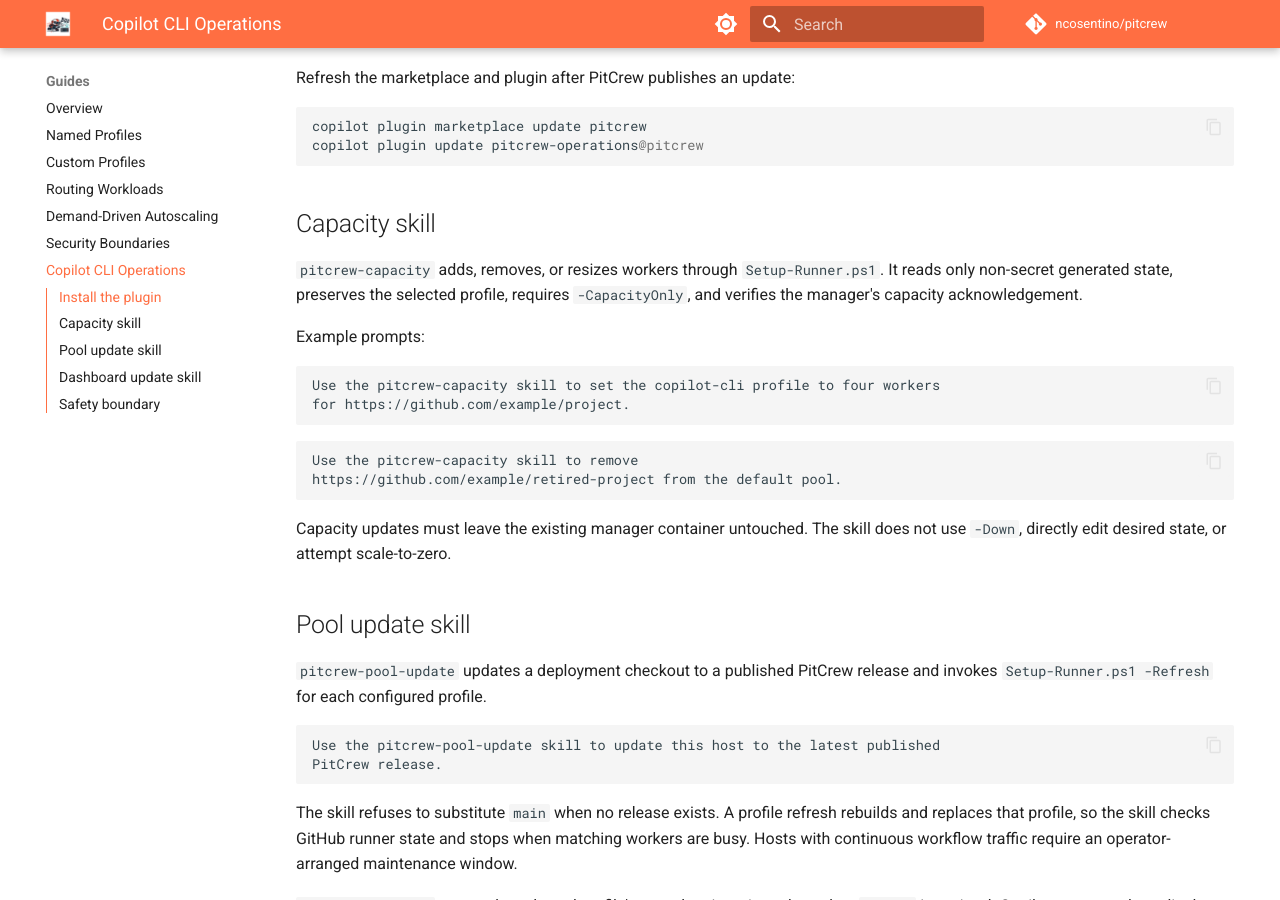
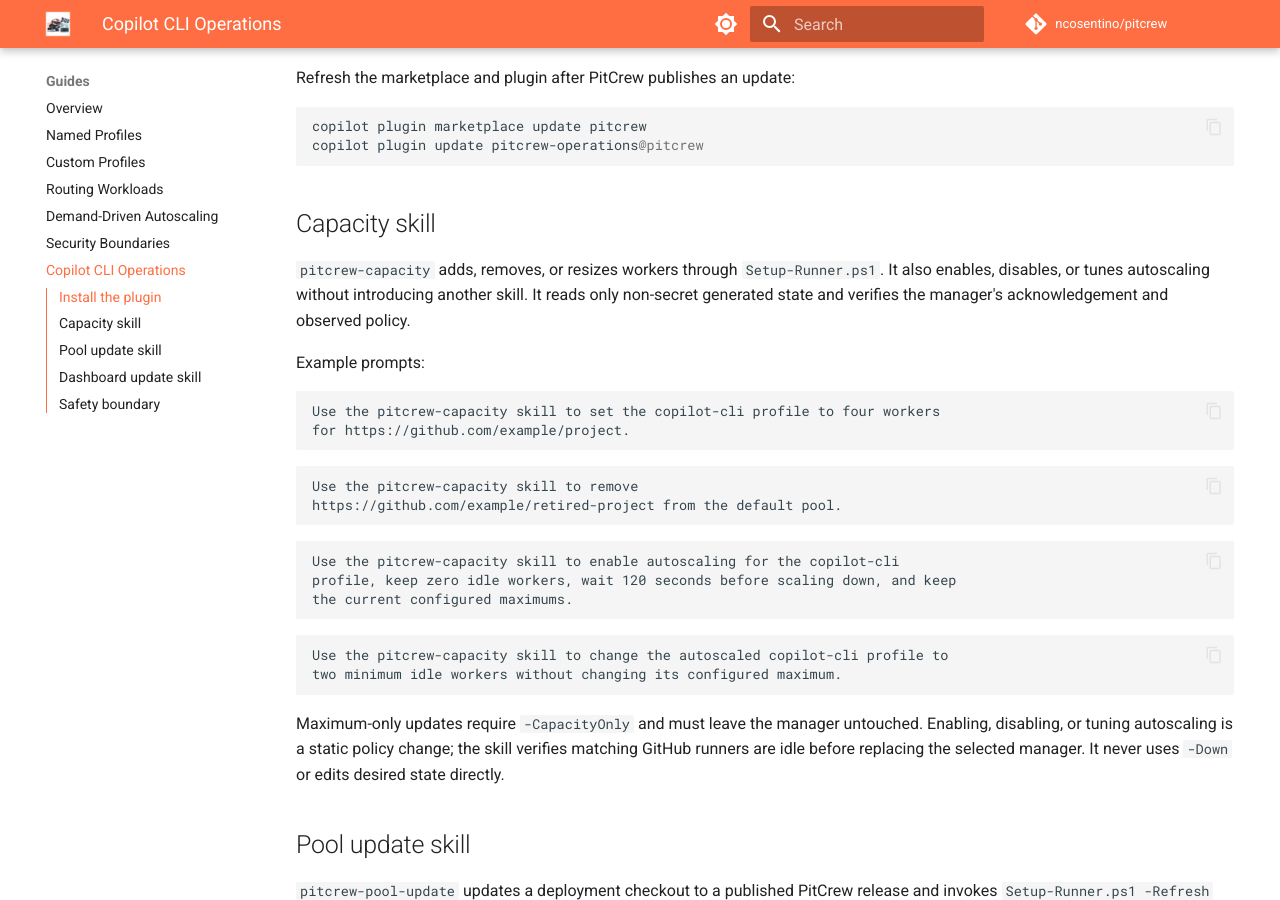
Before and after one commit to ncosentino/pitcrew, an MkDocs documentation site: the page built from docs/guides/copilot-operations.md, in a window 1280 px wide and 900 px high, scrolled down 514 px. Built offline with MkDocs 1.6.1 and Material for MkDocs 9.7.7, drawn with Linux system fonts in a browser that asks for light colours; comment, search, counter and statistics services are not loaded.

Commit message:
feat: extend capacity skill for autoscaling (#15)
Copilot-Session: 8be74dfa-19df-4e6f-9a70-45df41548b12

Co-authored-by: Copilot <223556219+Copilot@users.noreply.github.com>

````diff
--- a/docs/guides/copilot-operations.md
+++ b/docs/guides/copilot-operations.md
@@ -32,9 +32,9 @@ copilot plugin update pitcrew-operations@pitcrew
 ## Capacity skill
 
 `pitcrew-capacity` adds, removes, or resizes workers through
-`Setup-Runner.ps1`. It reads only non-secret generated state, preserves the
-selected profile, requires `-CapacityOnly`, and verifies the manager's capacity
-acknowledgement.
+`Setup-Runner.ps1`. It also enables, disables, or tunes autoscaling without
+introducing another skill. It reads only non-secret generated state and verifies
+the manager's acknowledgement and observed policy.
 
 Example prompts:
 
@@ -48,8 +48,21 @@ Use the pitcrew-capacity skill to remove
 https://github.com/example/retired-project from the default pool.
 ```
 
-Capacity updates must leave the existing manager container untouched. The skill
-does not use `-Down`, directly edit desired state, or attempt scale-to-zero.
+```text
+Use the pitcrew-capacity skill to enable autoscaling for the copilot-cli
+profile, keep zero idle workers, wait 120 seconds before scaling down, and keep
+the current configured maximums.
+```
+
+```text
+Use the pitcrew-capacity skill to change the autoscaled copilot-cli profile to
+two minimum idle workers without changing its configured maximum.
+```
+
+Maximum-only updates require `-CapacityOnly` and must leave the manager
+untouched. Enabling, disabling, or tuning autoscaling is a static policy change;
+the skill verifies matching GitHub runners are idle before replacing the
+selected manager. It never uses `-Down` or edits desired state directly.
 
 ## Pool update skill
 
````
Also changed, not shown: plugins/pitcrew-operations/skills/pitcrew-capacity/SKILL.md (+53 -20 lines), 3 other files.
